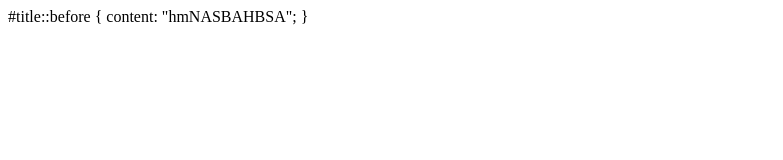
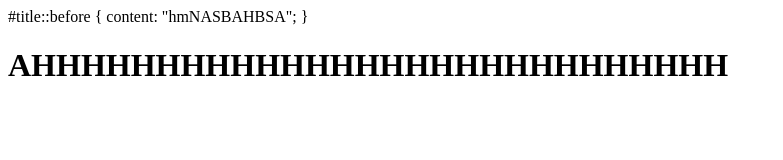
Before and after one commit to Entr-Username/coding-testing, a plain HTML site: page index.html in a window 1280 px wide. Shown: the whole page, without its empty margins (0-783 px from the left). Drawn offline with Linux system fonts and the light colour scheme.

Commit message:
ACTUALLY making it html wtf is wrong with me

```diff
--- a/index.html
+++ b/index.html
@@ -1,5 +1,12 @@
+<!DOCTYPE html>
+<html>
+<head>
+<title>hey</title>
+</head>
+<body>
+
 #title::before {
-content: "hmNASBAHBSA";
+  content: "hmNASBAHBSA";
 <!-- wait I didn't even need this wtf am I doing -->
 }
 
@@ -8,10 +15,21 @@ content: "hmNASBAHBSA";
 </h1>
 
 <script>
+var go = [
+  'a',
+  'b',
+  'c',
+  'AHHHHHHHHHHHHHHHHHHHHHHHHHHHH',
+  ];
+
 const rand = Math.floor(Math.random() * go.length);
 document.getElementById("nm").innerHTML = go[rand];
-
-<]-- explaining the code for myself
+/* explaining the code for myself
 the span id thing gives the thing inside the <span> code an id, not refers to something with the id
 document.getElementById().innerHTML basically selects that thing with the specified id yeah
--->
+*/
+
+</script>
+
+</body>
+</html>
```
